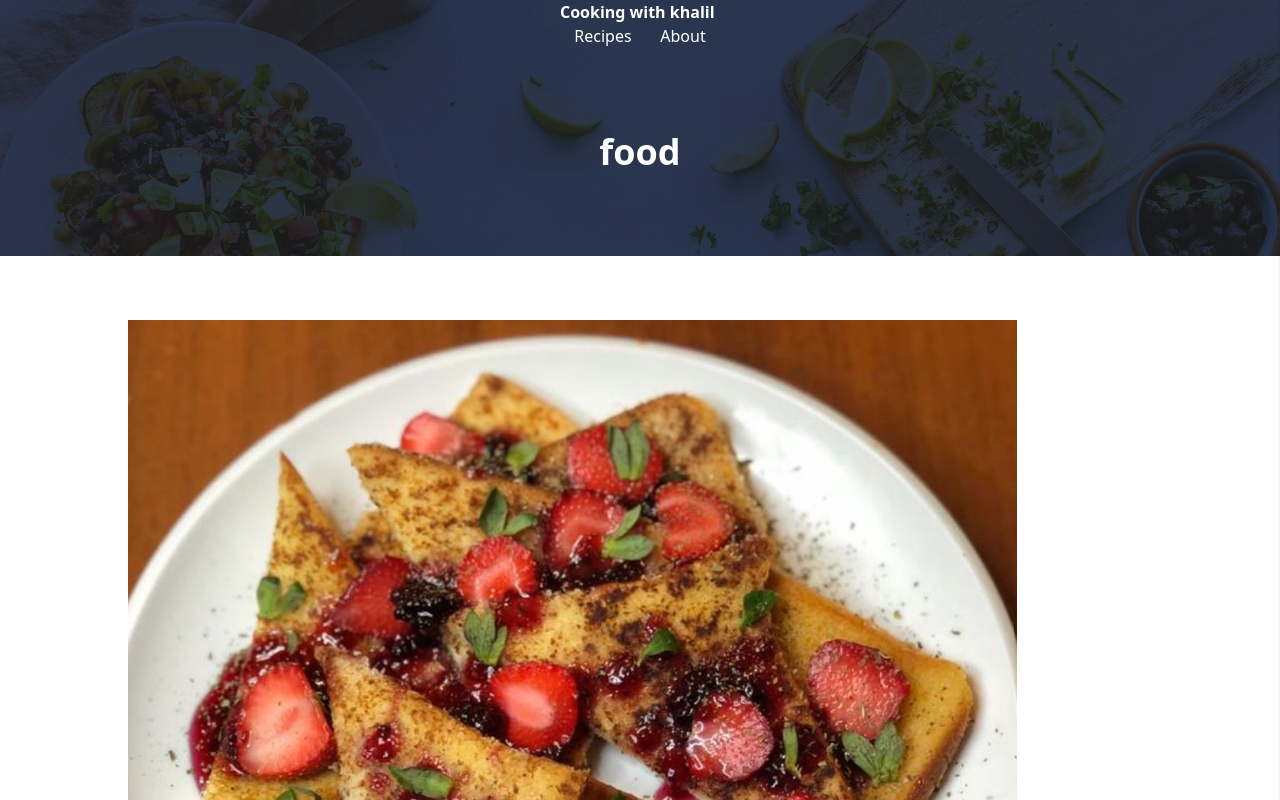
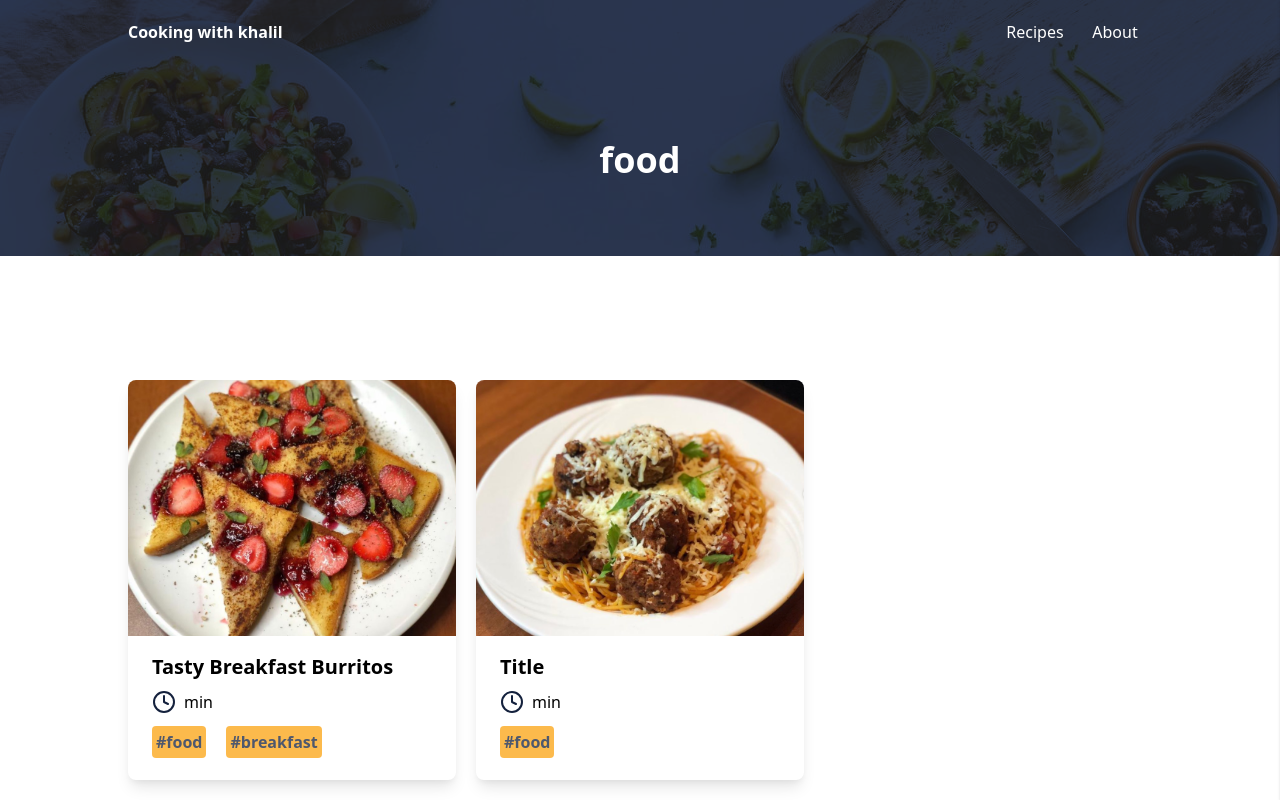
Before and after one commit to hajiskyy/cooking-with-khalil, a Gatsby site: page /tag/food in a window 1280 px wide. Shown: the top 800 px of the page. Built offline with nearby package versions, Linux system fonts and the light colour scheme; Gatsby itself is replaced by a stand-in of ours.

Commit message:
added css

```diff
--- a/src/scss/index.scss
+++ b/src/scss/index.scss
@@ -16,6 +16,18 @@
   opacity: 0.9;
   background-size: cover;
   background-blend-mode: multiply;
+}
+
+.nav {
+  @apply w-full flex justify-between items-center px-5 py-5;
+
+  @screen md {
+    @apply px-16;
+  }
+
+  @screen lg {
+    @apply px-32;
+  }
 }
 
 section {
@@ -48,14 +60,48 @@
     // left: 33%;
     bottom: -15%;
     @apply bg-light-secondary;
+  }
+}
 
+.card-deck {
+  @apply mx-auto gap-5 grid grid-cols-1 w-full my-10 items-center justify-center;
+
+  @screen md {
+    @apply grid-cols-3;
+  }
+}
+
+.card {
+  @apply transform transition ease-in-out duration-300 w-full mx-auto card my-5 rounded-lg overflow-hidden shadow-lg;
+  min-height: 400px !important;
+  &:hover {
+    @apply -translate-y-3;
+  }
+  .card-content-image {
+    @apply relative w-full h-64;
+
+    .card-image {
+      @apply object-cover h-full top-0 left-0 w-full;
+    }
+  }
+
+  .card-content-text {
+    @apply px-6 py-4;
+
+    .card-title {
+      @apply font-bold text-xl mb-2;
+    }
+
+    .card-content-items {
+      @apply flex;
+    }
   }
 }
 
 .btn {
   @apply mx-10 font-bold bg-light-primary text-white rounded-full py-3 px-5 transition ease-in-out duration-500 transform;
   &:hover {
-    @apply bg-opacity-75 -translate-y-5;
+    @apply bg-opacity-75 -translate-y-2;
   }
 }
 
--- a/tailwind.config.js
+++ b/tailwind.config.js
@@ -2,20 +2,6 @@
   important: true,
   purge: [],
   theme: {
-    colors: {
-      black: '#000',
-      white: '#fff',
-      solar: {
-        primary: "#ffcdb2",
-        tetiary: "#ffb4a2",
-        secondary: "#6d6875"
-      },
-      light: {
-        primary: "#14213D",
-        tetiary: "#E5E5E5",
-        secondary: "#FCA311"
-      }
-    },
     fill: theme => ({
       'primary': theme('colors.light.primary'),
       'white': theme('colors.white')
@@ -41,6 +27,20 @@
       strokeWidth: {
         '3': '3',
         '4': '4',
+      },
+      colors: {
+        black: '#000',
+        white: '#fff',
+        solar: {
+          primary: "#ffcdb2",
+          tetiary: "#ffb4a2",
+          secondary: "#6d6875"
+        },
+        light: {
+          primary: "#14213D",
+          tetiary: "#E5E5E5",
+          secondary: "#FCA311"
+        }
       }
 
     },
```
